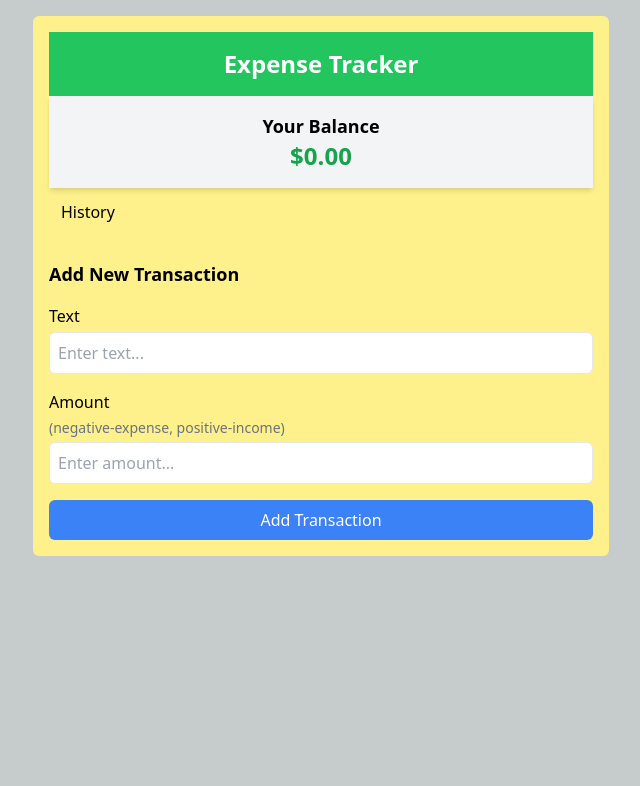
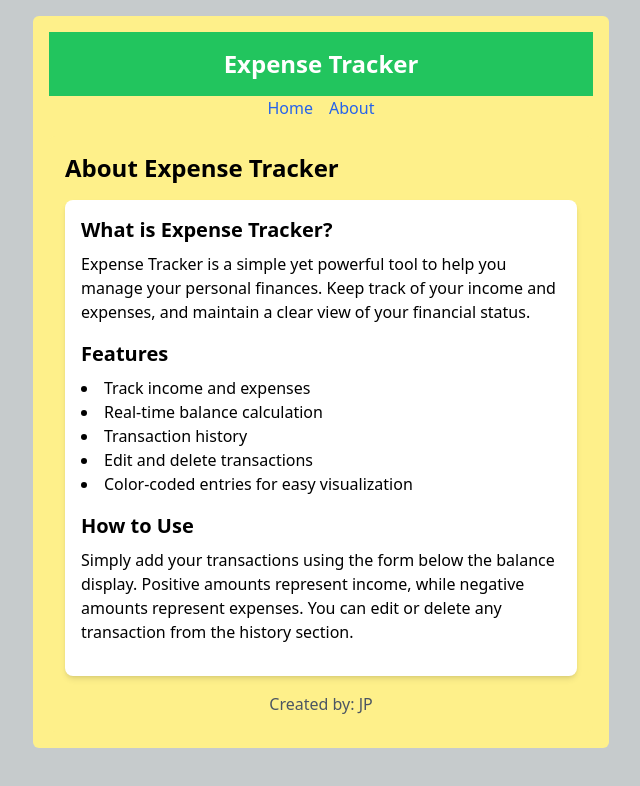
Before and after one commit to Papol14/expense-tracker-react, a React (Vite) app: page /about in a window 1280 px wide. Shown: the top 786 px of the page, without its empty margins (319-959 px from the left). Built offline with nearby package versions, Linux system fonts and the light colour scheme.

Commit message:
Implemented route

```diff
--- a/package.json
+++ b/package.json
@@ -11,7 +11,8 @@
   },
   "dependencies": {
     "react": "^18.3.1",
-    "react-dom": "^18.3.1"
+    "react-dom": "^18.3.1",
+    "react-router-dom": "^7.1.1"
   },
   "devDependencies": {
     "@eslint/js": "^9.17.0",
--- a/src/App.jsx
+++ b/src/App.jsx
@@ -1,8 +1,27 @@
 import { useState } from "react";
+import { BrowserRouter as Router, Routes, Route, Link } from "react-router-dom";
 import Header from "./components/Header";
 import Balance from "./components/Balance";
 import History from "./components/History";
 import TransactionForm from "./components/TransactionForm";
+import About from "./pages/About";
+
+const HomePage = ({ transactions, deleteTransaction, editTransaction, addTransaction, editingTransaction, getBalance }) => {
+  return (
+    <>
+      <Balance balance={getBalance()} />
+      <History
+        transactions={transactions}
+        onDelete={deleteTransaction}
+        onEdit={editTransaction}
+      />
+      <TransactionForm
+        addTransaction={addTransaction}
+        editingTransaction={editingTransaction}
+      />
+    </>
+  );
+};
 
 const App = () => {
   const [transactions, setTransactions] = useState([]);
@@ -10,7 +29,6 @@ const App = () => {
 
   const addTransaction = (transaction) => {
     if (editingTransaction) {
-      // Update existing transaction
       setTransactions(
         transactions.map((t) =>
           t.id === editingTransaction.id ? transaction : t
@@ -18,7 +36,6 @@ const App = () => {
       );
       setEditingTransaction(null);
     } else {
-      // Add new transaction
       setTransactions([transaction, ...transactions]);
     }
   };
@@ -36,19 +53,38 @@ const App = () => {
   };
 
   return (
+    <Router>
       <div className="bg-yellow-200 max-w-xl mx-auto p-4 rounded-md">
         <Header />
-      <Balance balance={getBalance()} />
-      <History
+        <nav className="mb-4">
+          <ul className="flex gap-4 justify-center">
+            <li>
+              <Link to="/" className="text-blue-600 hover:text-blue-800">Home</Link>
+            </li>
+            <li>
+              <Link to="/about" className="text-blue-600 hover:text-blue-800">About</Link>
+            </li>
+          </ul>
+        </nav>
+
+        <Routes>
+          <Route
+            path="/"
+            element={
+              <HomePage
                 transactions={transactions}
-        onDelete={deleteTransaction}
-        onEdit={editTransaction}
-      />
-      <TransactionForm
+                deleteTransaction={deleteTransaction}
+                editTransaction={editTransaction}
                 addTransaction={addTransaction}
                 editingTransaction={editingTransaction}
+                getBalance={getBalance}
               />
+            }
+          />
+          <Route path="/about" element={<About />} />
+        </Routes>
       </div>
+    </Router>
   );
 };
 
--- a/src/components/History.jsx
+++ b/src/components/History.jsx
@@ -1,4 +1,28 @@
+import { useState } from 'react';
+
 const History = ({ transactions, onDelete, onEdit }) => {
+  const [editingId, setEditingId] = useState(null);
+  const [editForm, setEditForm] = useState({
+    description: '',
+    amount: 0
+  });
+
+  const handleEdit = (transaction) => {
+    setEditingId(transaction.id);
+    setEditForm({
+      description: transaction.description,
+      amount: transaction.amount
+    });
+  };
+
+  const handleSave = (id) => {
+    onEdit({
+      ...editForm,
+      id: id
+    });
+    setEditingId(null);
+  };
+
   return (
     <div className="p-2">
       <h3 className="m-1">History</h3>
@@ -10,6 +34,41 @@ const History = ({ transactions, onDelete, onEdit }) => {
             } flex justify-between items-center`}
             key={transaction.id}
           >
+            {editingId === transaction.id ? (
+              <>
+                <div className="flex gap-2 flex-1">
+                  <input
+                    type="text"
+                    value={editForm.description}
+                    onChange={(e) => setEditForm({...editForm, description: e.target.value})}
+                    className="p-1 rounded flex-1"
+                    placeholder="Description"
+                  />
+                  <input
+                    type="number"
+                    value={editForm.amount}
+                    onChange={(e) => setEditForm({...editForm, amount: parseFloat(e.target.value)})}
+                    className="p-1 rounded w-24"
+                    step="0.01"
+                  />
+                </div>
+                <div className="flex gap-2 ml-2">
+                  <button
+                    onClick={() => handleSave(transaction.id)}
+                    className="p-1 px-2 text-sm bg-green-500 text-white rounded hover:bg-green-600 transition-colors"
+                  >
+                    Save
+                  </button>
+                  <button
+                    onClick={() => setEditingId(null)}
+                    className="p-1 px-2 text-sm bg-gray-500 text-white rounded hover:bg-gray-600 transition-colors"
+                  >
+                    Cancel
+                  </button>
+                </div>
+              </>
+            ) : (
+              <>
                 <div>
                   {transaction.description}{" "}
                   <span>
@@ -19,7 +78,7 @@ const History = ({ transactions, onDelete, onEdit }) => {
                 </div>
                 <div className="flex gap-2">
                   <button
-                onClick={() => onEdit(transaction)}
+                    onClick={() => handleEdit(transaction)}
                     className="p-1 px-2 text-sm bg-blue-500 text-white rounded hover:bg-blue-600 transition-colors"
                   >
                     Edit
@@ -31,6 +90,8 @@ const History = ({ transactions, onDelete, onEdit }) => {
                     Delete
                   </button>
                 </div>
+              </>
+            )}
           </li>
         ))}
       </ul>
--- /dev/null
+++ b/src/pages/About.jsx
@@ -0,0 +1,37 @@
+const About = () => {
+	return (
+		<div className="bg-yellow-200 max-w-xl mx-auto p-4 rounded-md">
+			<h1 className="text-2xl font-bold mb-4">About Expense Tracker</h1>
+
+			<div className="bg-white rounded-lg p-4 mb-4 shadow-md">
+				<h2 className="text-xl font-semibold mb-2">What is Expense Tracker?</h2>
+				<p className="mb-4">
+					Expense Tracker is a simple yet powerful tool to help you manage your personal finances.
+					Keep track of your income and expenses, and maintain a clear view of your financial status.
+				</p>
+
+				<h2 className="text-xl font-semibold mb-2">Features</h2>
+				<ul className="list-disc list-inside mb-4">
+					<li>Track income and expenses</li>
+					<li>Real-time balance calculation</li>
+					<li>Transaction history</li>
+					<li>Edit and delete transactions</li>
+					<li>Color-coded entries for easy visualization</li>
+				</ul>
+
+				<h2 className="text-xl font-semibold mb-2">How to Use</h2>
+				<p className="mb-4">
+					Simply add your transactions using the form below the balance display.
+					Positive amounts represent income, while negative amounts represent expenses.
+					You can edit or delete any transaction from the history section.
+				</p>
+			</div>
+
+			<div className="text-center text-gray-600 mt-4">
+				Created by: JP
+			</div>
+		</div>
+	);
+};
+
+export default About;
```
Also changed, not shown: 1 other file (tests, documents, lock files or other folders). Lines whose indentation alone changed are shown as unchanged.
